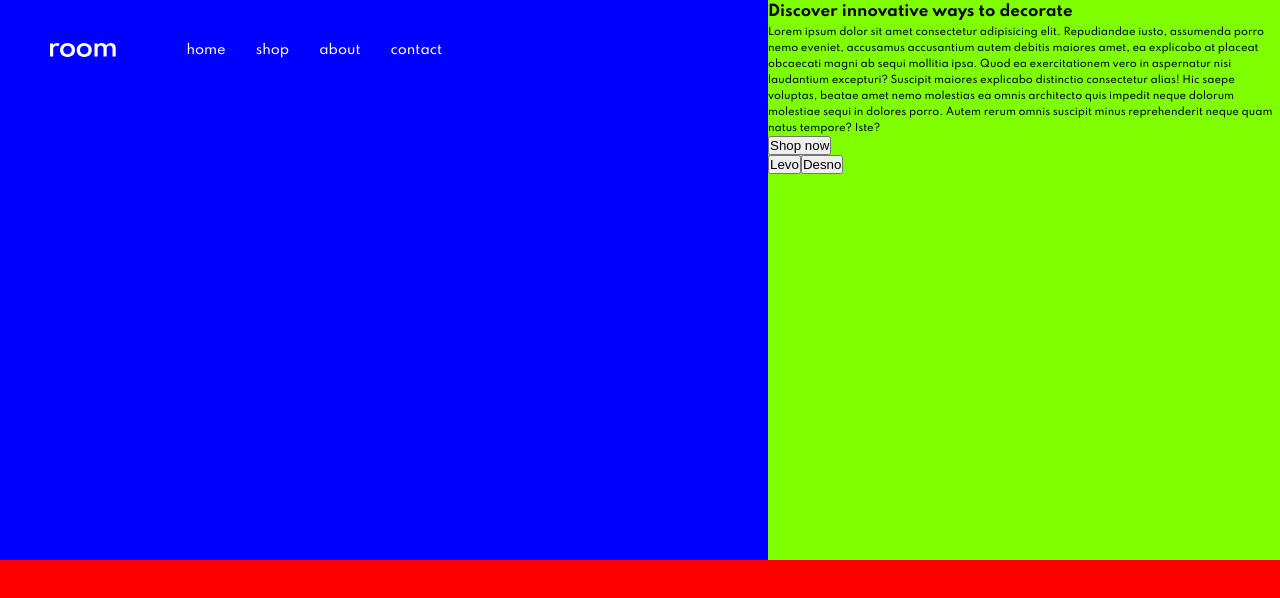
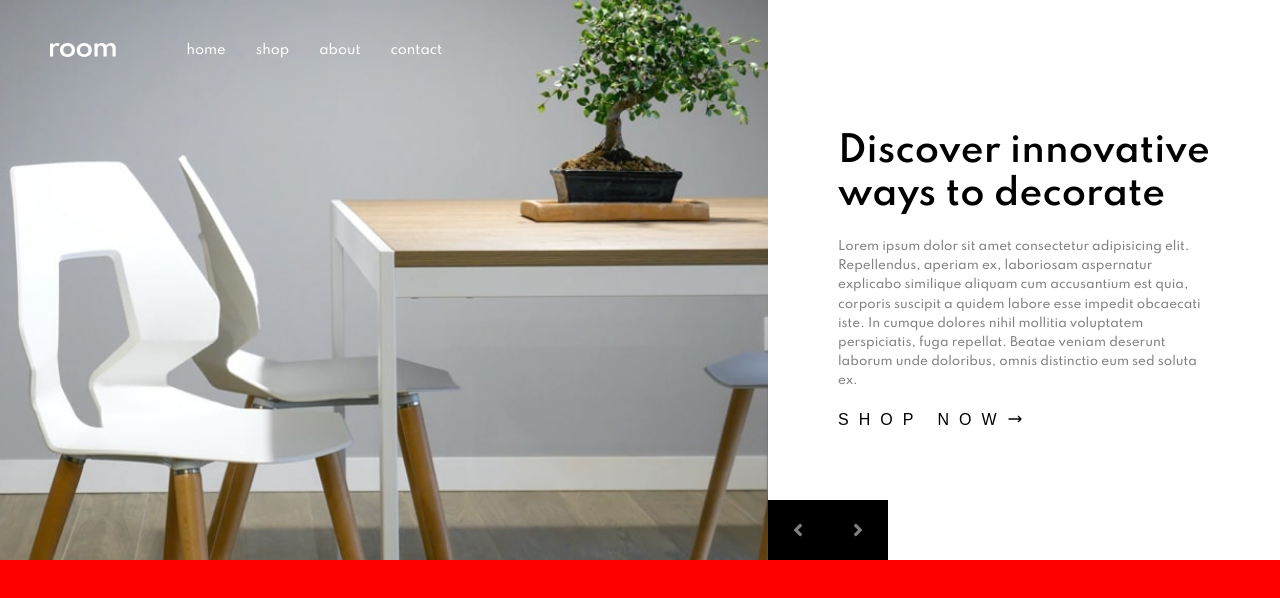
Before and after one commit to gligor99/fm-room-homepage, a React (Vite) app: page / in a window 1280 px wide. Shown: the top 598 px of the page. Built offline with nearby package versions, Linux system fonts and the light colour scheme.

Commit message:
Right Section Slider Done

```diff
--- a/package.json
+++ b/package.json
@@ -9,10 +9,12 @@
   },
   "dependencies": {
     "react": "^17.0.2",
-    "react-dom": "^17.0.2"
+    "react-dom": "^17.0.2",
+    "react-icons": "^4.3.1"
   },
   "devDependencies": {
     "@vitejs/plugin-react": "^1.0.7",
+    "sass": "^1.49.9",
     "vite": "^2.8.0"
   }
 }
--- a/src/App.css
+++ b/src/App.css
@@ -79,10 +79,81 @@
 
 .slider__left-section {
   width: 60vw;
-  background-color: blue;
+  background: url("./images/desktop-image-hero-1.jpg");
+  background-repeat: no-repeat;
+  background-position: center;
+  background-size: cover;
 }
 
 .slider__right-section {
+  position: relative;
   width: 40vw;
-  background-color: chartreuse;
+  background-color: white;
 }
+
+.slider__right-section__content {
+  height: 100%;
+  display: flex;
+  padding: 7rem;
+  flex-direction: column;
+  justify-content: center;
+  align-items: flex-start;
+}
+
+.slider__right-section__content-heading {
+  font-size: 3.5rem;
+  font-weight: 600;
+  line-height: 1.25;
+  letter-spacing: 0.1px;
+  margin-bottom: 2rem;
+}
+
+.slider__right-section__content-paragraph {
+  font-size: 1.2rem;
+  color: gray;
+  margin-bottom: 2rem;
+}
+
+.slider__right-section__btn {
+  display: flex;
+  border: none;
+  background-color: transparent;
+  font-size: 1.6rem;
+  letter-spacing: 1rem;
+  text-transform: uppercase;
+  cursor: pointer;
+  transition: 0.2s ease-in-out;
+}
+
+.slider__right-section__btn:hover {
+  transform: translateX(1rem);
+}
+
+.slider__right-section__slider-btn {
+  position: absolute;
+  bottom: 0;
+  left: 0;
+  display: flex;
+}
+
+.slider-btn {
+  border: none;
+  width: 6rem;
+  height: 6rem;
+  background-color: black;
+  color: gray;
+  transition: 0.2 ease-out;
+  display: flex;
+  justify-content: center;
+  align-items: center;
+}
+
+.slider-btn:hover {
+  opacity: 0.9;
+  cursor: pointer;
+}
+
+.slider-btn-icon {
+  height: 2rem;
+  width: 2rem;
+}
--- a/src/components/Slider.jsx
+++ b/src/components/Slider.jsx
@@ -1,5 +1,7 @@
 import React from "react";
 import Navbar from "./Navbar";
+import { FaAngleLeft, FaAngleRight } from "react-icons/fa";
+import { HiOutlineArrowNarrowRight } from "react-icons/hi";
 
 const Slider = () => {
   return (
@@ -9,23 +11,32 @@ const Slider = () => {
         <div className="slider__left-section"></div>
         <div className="slider__right-section">
           <div className="slider__right-section__content">
-            <h1>Discover innovative ways to decorate</h1>
-            <p>
+            <h1 className="slider__right-section__content-heading">
+              Discover innovative ways to decorate
+            </h1>
+            <p className="slider__right-section__content-paragraph">
               Lorem ipsum dolor sit amet consectetur adipisicing elit.
-              Repudiandae iusto, assumenda porro nemo eveniet, accusamus
-              accusantium autem debitis maiores amet, ea explicabo at placeat
-              obcaecati magni ab sequi mollitia ipsa. Quod ea exercitationem
-              vero in aspernatur nisi laudantium excepturi? Suscipit maiores
-              explicabo distinctio consectetur alias! Hic saepe voluptas, beatae
-              amet nemo molestias ea omnis architecto quis impedit neque dolorum
-              molestiae sequi in dolores porro. Autem rerum omnis suscipit minus
-              reprehenderit neque quam natus tempore? Iste?
+              Repellendus, aperiam ex, laboriosam aspernatur explicabo similique
+              aliquam cum accusantium est quia, corporis suscipit a quidem
+              labore esse impedit obcaecati iste. In cumque dolores nihil
+              mollitia voluptatem perspiciatis, fuga repellat. Beatae veniam
+              deserunt laborum unde doloribus, omnis distinctio eum sed soluta
+              ex.
             </p>
-            <button>Shop now</button>
+            <button className="slider__right-section__btn">
+              Shop now{" "}
+              <span className="arrow">
+                <HiOutlineArrowNarrowRight />
+              </span>
+            </button>
           </div>
           <div className="slider__right-section__slider-btn">
-            <button>Levo</button>
-            <button>Desno</button>
+            <button className="slider-btn">
+              <FaAngleLeft className="slider-btn-icon" />
+            </button>
+            <button className="slider-btn">
+              <FaAngleRight className="slider-btn-icon" />
+            </button>
           </div>
         </div>
       </section>
```
